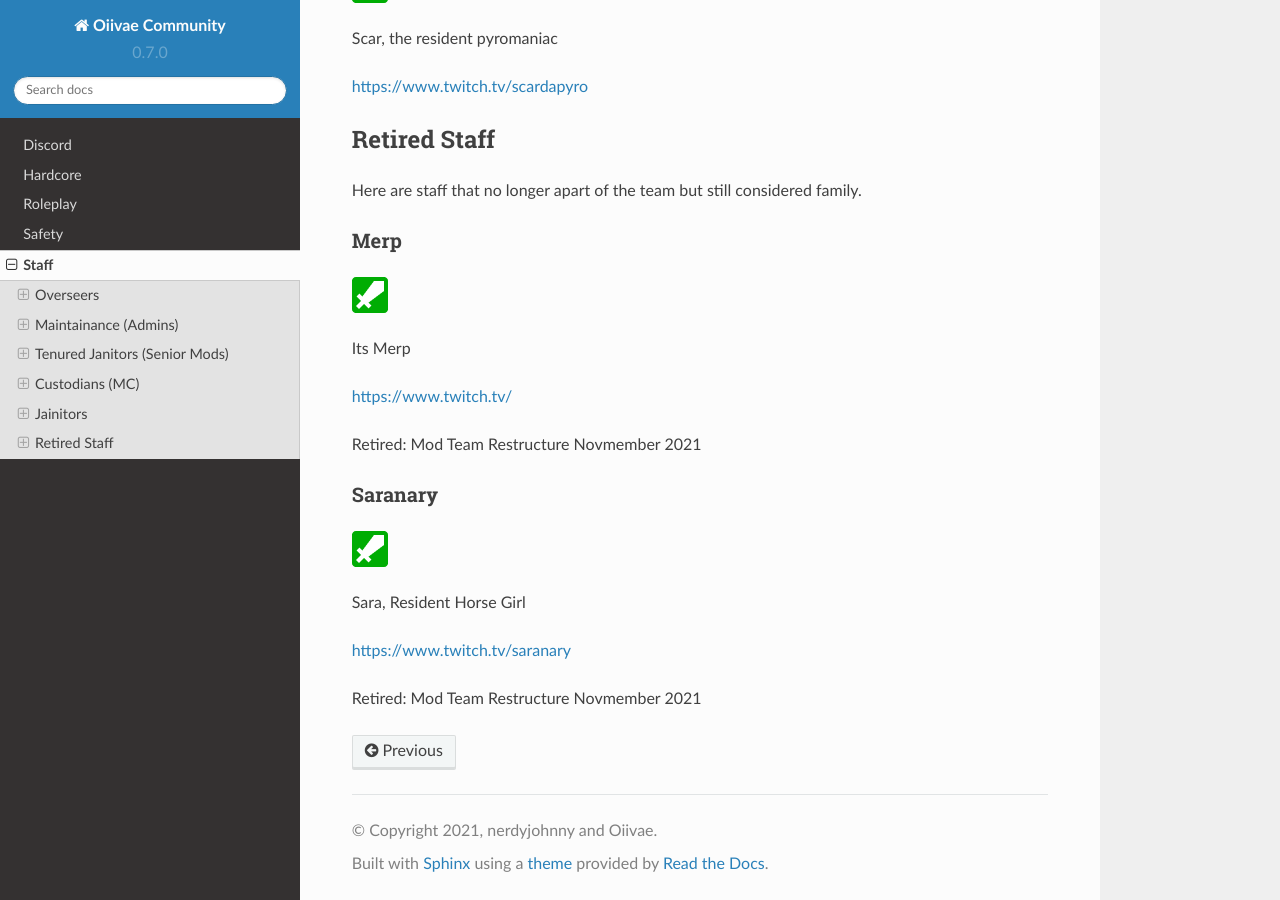
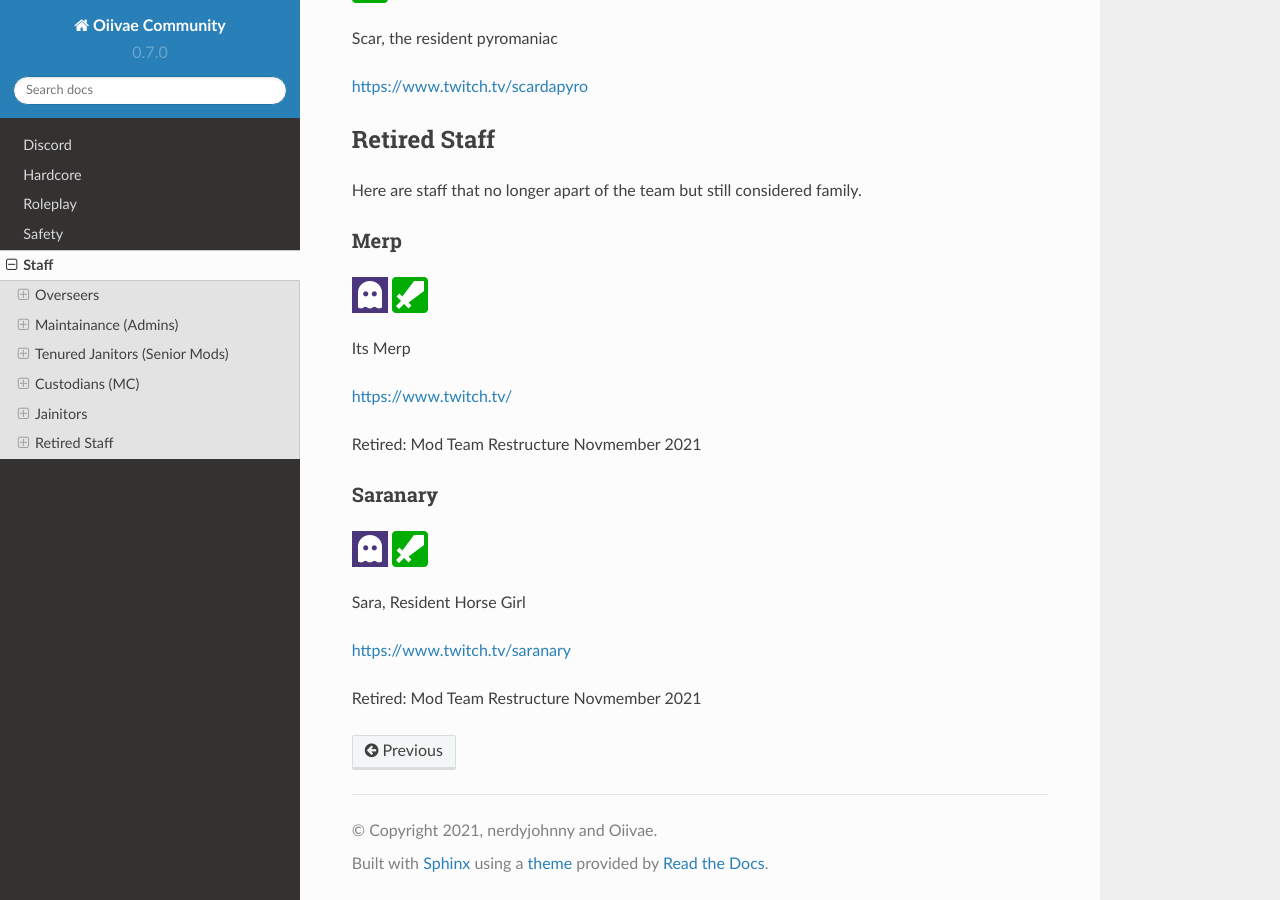
Before and after one commit to nerdyjohnny/ovidoc, a Sphinx documentation site: the page built from docs/source/staff.rst, in a window 1280 px wide and 900 px high, scrolled down 3994 px. Built offline with Sphinx 7.4.7 and the Read the Docs theme 2.0.0, drawn with Linux system fonts in a browser that asks for light colours.

Commit message:
Update staff.rst

```diff
--- a/docs/source/staff.rst
+++ b/docs/source/staff.rst
@@ -138,6 +138,7 @@ Here are staff that no longer apart of the team but still considered family.
 
 Merp
 ''''''
+.. image:: icons/retired.png
 .. image:: icons/janitor.png
 Its Merp
 
@@ -147,6 +148,7 @@ Retired: Mod Team Restructure Novmember 2021
 
 Saranary
 ''''''
+.. image:: icons/retired.png
 .. image:: icons/janitor.png
 Sara, Resident Horse Girl
 
```
